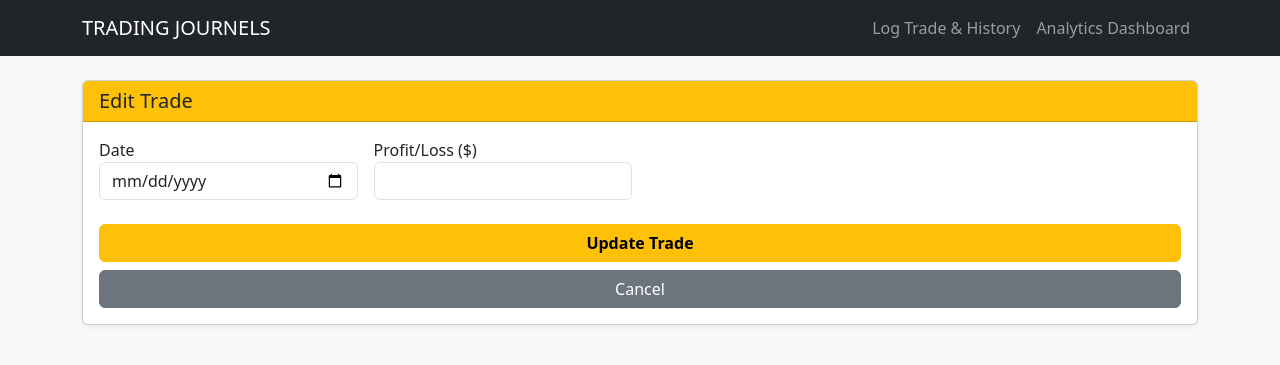
After one commit to Acewebs321/Trading_Journel, a Flask app: template templates/edit.html in a window 1280 px wide. The commit adds this page. Shown: the top 365 px of the page. Run offline with Flask 3, Linux system fonts and the light colour scheme; the template is opened without the code that fills it, so the values that code supplies are empty.

Commit message:
edit button

```diff
--- a/app.py
+++ b/app.py
@@ -2,6 +2,7 @@ from flask import Flask, render_template, request, redirect, url_for
 import pandas as pd
 import requests
 import os
+import uuid
 
 app = Flask(__name__)
 CSV_FILE = 'TRADING_JOURNELS_v4.csv'
@@ -11,6 +12,12 @@ STARTING_BALANCE = 5021.00
 def get_trade_data():
     if os.path.exists(CSV_FILE):
         df = pd.read_csv(CSV_FILE)
+
+        # Retroactively add unique IDs to old trades if missing
+        if 'ID' not in df.columns:
+            df.insert(0, 'ID', [str(uuid.uuid4()) for _ in range(len(df))])
+            df.to_csv(CSV_FILE, index=False)
+
         df['Profit/Loss'] = pd.to_numeric(df['Profit/Loss'], errors='coerce').fillna(0)
         df['Balance'] = STARTING_BALANCE + df['Profit/Loss'].cumsum()
         return df
@@ -28,7 +35,6 @@ def dashboard():
     if not df.empty:
         current_balance = df['Balance'].iloc[-1]
 
-        # Setup Success Data (Now tracking 'Entry On')
         df['Result'] = df['Profit/Loss'].apply(lambda x: 'Win' if x > 0 else 'Loss')
         setup_stats = df.groupby(['Entry On', 'Result']).size().unstack(fill_value=0).reset_index()
 
@@ -50,7 +56,9 @@ def dashboard():
 
 @app.route('/add', methods=['POST'])
 def add_trade():
+    trade_id = str(uuid.uuid4())
     new_trade = {
+        'id': trade_id,
         'date': request.form['date'],
         'entry_on': request.form['entry_on'],
         'fvg_target': request.form['fvg_target'],
@@ -66,14 +74,13 @@ def add_trade():
         'notes': request.form.get('notes', '')
     }
 
-    # 1. Sync to Google Sheets
     try:
         requests.post(APPS_SCRIPT_URL, json=new_trade)
     except Exception as e:
         print(f"Failed to sync: {e}")
 
-    # 2. Save locally
     csv_trade = {
+        'ID': trade_id,
         'Date': new_trade['date'],
         'Entry On': new_trade['entry_on'],
         'Targeted FVG': new_trade['fvg_target'],
@@ -94,5 +101,43 @@ def add_trade():
 
     return redirect(url_for('index'))
 
+@app.route('/edit/<trade_id>', methods=['GET', 'POST'])
+def edit_trade(trade_id):
+    df = get_trade_data()
+    if df.empty:
+        return redirect(url_for('index'))
+
+    if request.method == 'POST':
+        idx = df.index[df['ID'] == trade_id].tolist()
+        if idx:
+            i = idx[0]
+            df.at[i, 'Date'] = request.form['date']
+            df.at[i, 'Entry On'] = request.form['entry_on']
+            df.at[i, 'Targeted FVG'] = request.form['fvg_target']
+            df.at[i, 'Pair'] = request.form['pair']
+            df.at[i, 'RR'] = request.form['rr']
+            df.at[i, '1H Trend'] = request.form['trend_1h']
+            df.at[i, '3M Trend'] = request.form['trend_3m']
+            df.at[i, 'Direction'] = request.form['direction']
+            df.at[i, 'Entry Price'] = request.form.get('entry', '')
+            df.at[i, 'Target Price'] = request.form.get('target', '')
+            df.at[i, 'Exit Price'] = request.form.get('exit', '')
+            df.at[i, 'Profit/Loss'] = request.form.get('pnl', 0)
+            df.at[i, 'Notes'] = request.form.get('notes', '')
+
+            # Drop the calculated 'Balance' column before saving so it recalculates cleanly next time
+            if 'Balance' in df.columns:
+                df = df.drop(columns=['Balance'])
+
+            df.to_csv(CSV_FILE, index=False)
+        return redirect(url_for('index'))
+
+    # Render the edit page if it's a GET request
+    trade = df[df['ID'] == trade_id].to_dict('records')
+    if not trade:
+        return redirect(url_for('index'))
+
+    return render_template('edit.html', trade=trade[0])
+
 if __name__ == '__main__':
     app.run(debug=True)
--- /dev/null
+++ b/templates/edit.html
@@ -0,0 +1,29 @@
+{% extends 'base.html' %}
+{% block content %}
+<div class="row mb-4">
+    <div class="col-lg-12">
+        <div class="card shadow-sm">
+            <div class="card-header bg-warning text-dark">
+                <h5 class="mb-0">Edit Trade</h5>
+            </div>
+            <div class="card-body">
+                <form action="/edit/{{ trade['ID'] }}" method="POST">
+                    <div class="row g-3">
+                        <div class="col-md-3 col-6">
+                            <label>Date</label>
+                            <input type="date" name="date" class="form-control" value="{{ trade['Date'] }}" required>
+                        </div>
+                        <div class="col-md-3 col-6">
+                            <label>Profit/Loss ($)</label>
+                            <input type="number" step="0.01" name="pnl" class="form-control" value="{{ trade['Profit/Loss'] }}" required>
+                        </div>
+                        <!-- Recreate your other form fields here, injecting value="{{ trade['Column Name'] }}" -->
+                    </div>
+                    <button type="submit" class="btn btn-warning mt-4 w-100 fw-bold">Update Trade</button>
+                    <a href="/" class="btn btn-secondary mt-2 w-100">Cancel</a>
+                </form>
+            </div>
+        </div>
+    </div>
+</div>
+{% endblock %}
--- a/templates/index.html
+++ b/templates/index.html
@@ -113,6 +113,9 @@
                     ${{ trade['Profit/Loss'] }}
                 </td>
                 <td class="text-muted small">{{ trade['Notes'] }}</td>
+                <td>
+                    <a href="/edit/{{ trade['ID'] }}" class="btn btn-sm btn-warning fw-bold text-dark">Edit</a>
+                </td>
             </tr>
             {% endfor %}
         </tbody>
```
